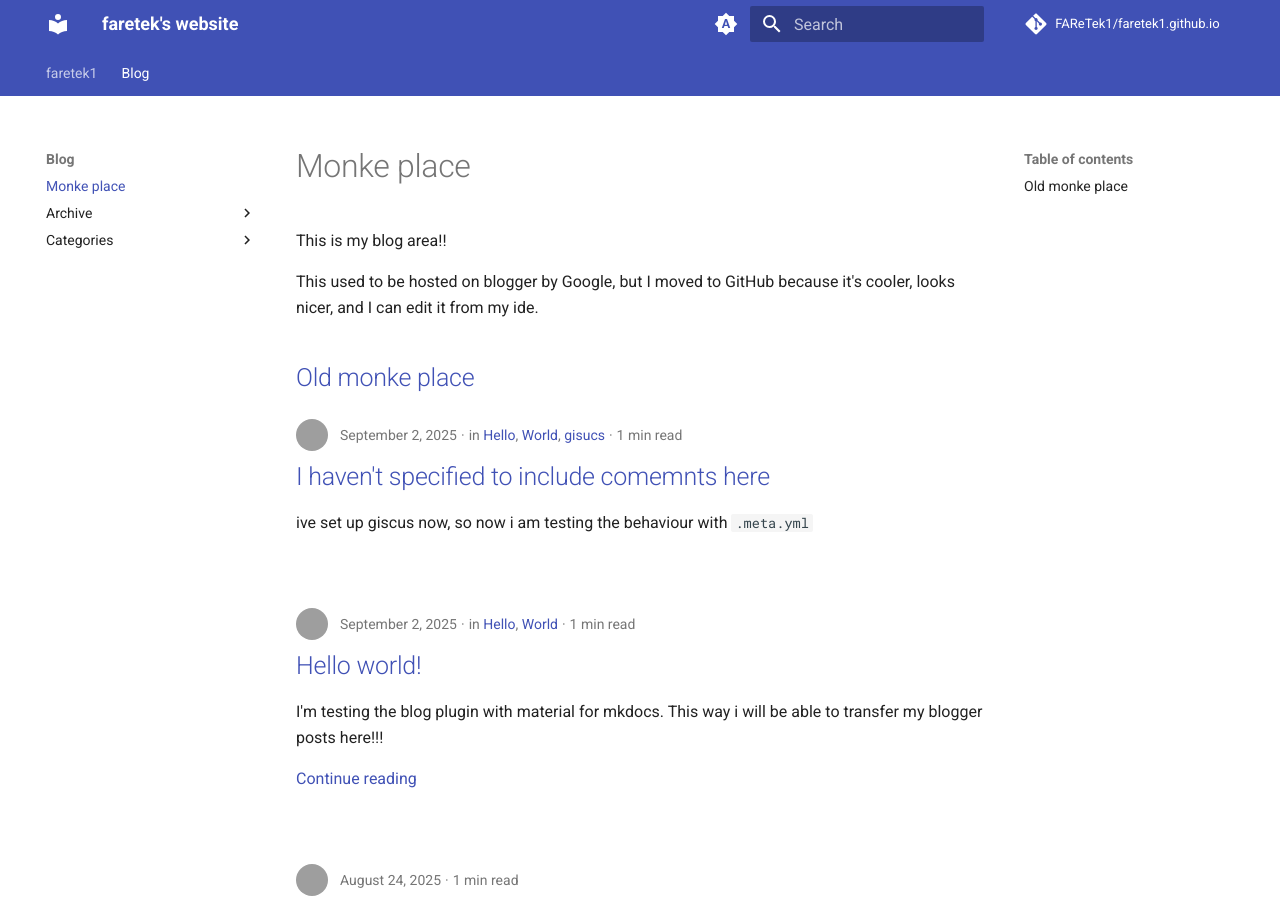
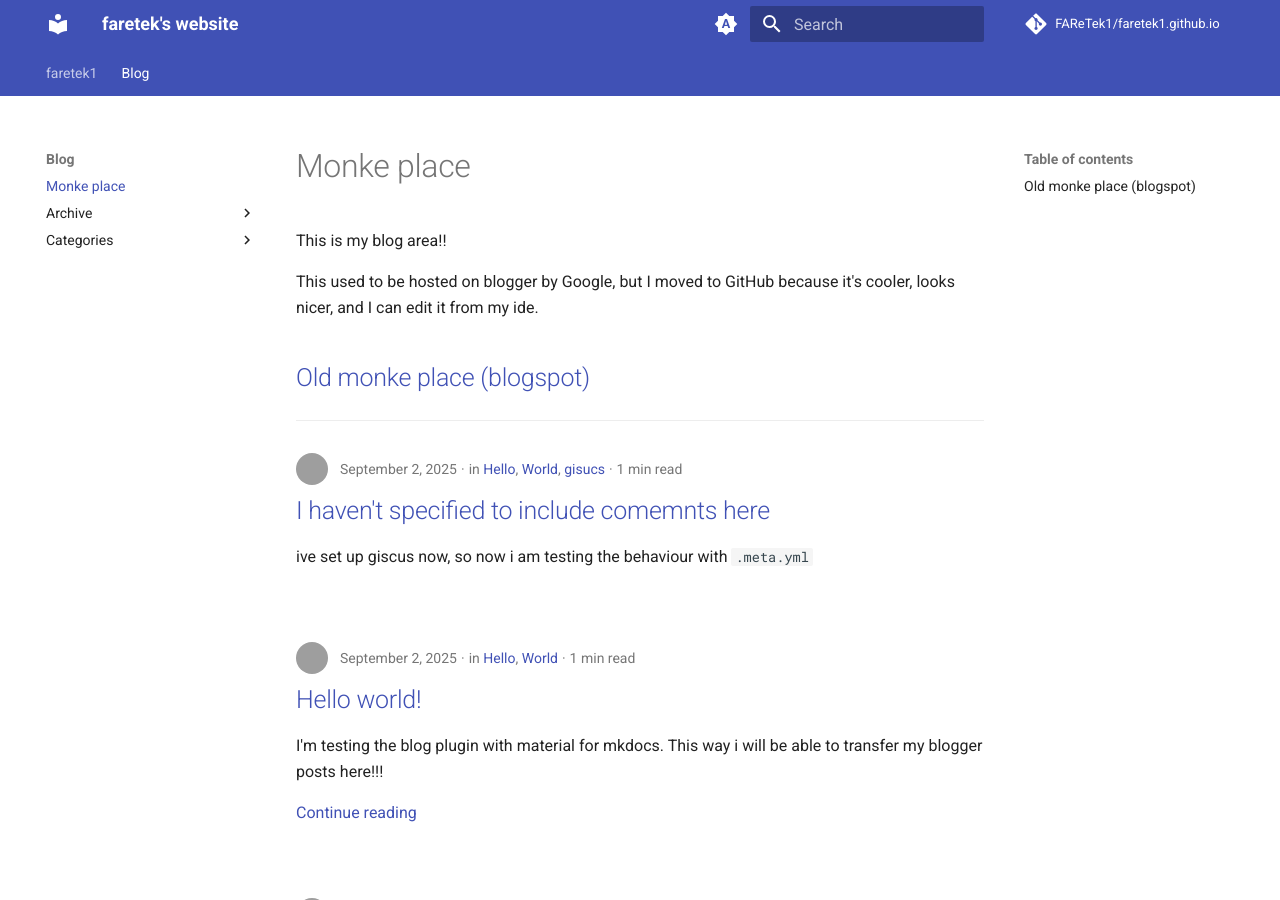
Before and after one commit to faretek1/faretek1.github.io, an MkDocs documentation site: the page built from docs/blog/index.md, in a window 1280 px wide and 900 px high. Built offline with MkDocs 1.6.1 and Material for MkDocs 9.7.7, drawn with Linux system fonts in a browser that asks for light colours; comment, search, counter and statistics services are not loaded; grey boxes are pictures that could not be loaded.

Commit message:
docs: horizontal rule

```diff
--- a/docs/blog/index.md
+++ b/docs/blog/index.md
@@ -4,4 +4,6 @@ This is my blog area!!
 
 This used to be hosted on blogger by Google, but I moved to GitHub because it's cooler, looks nicer, and I can edit it from my ide.
 
-## [Old monke place](https://monkeplace.blogspot.com/)
+## [Old monke place (blogspot)](https://monkeplace.blogspot.com/)
+
+---
```
